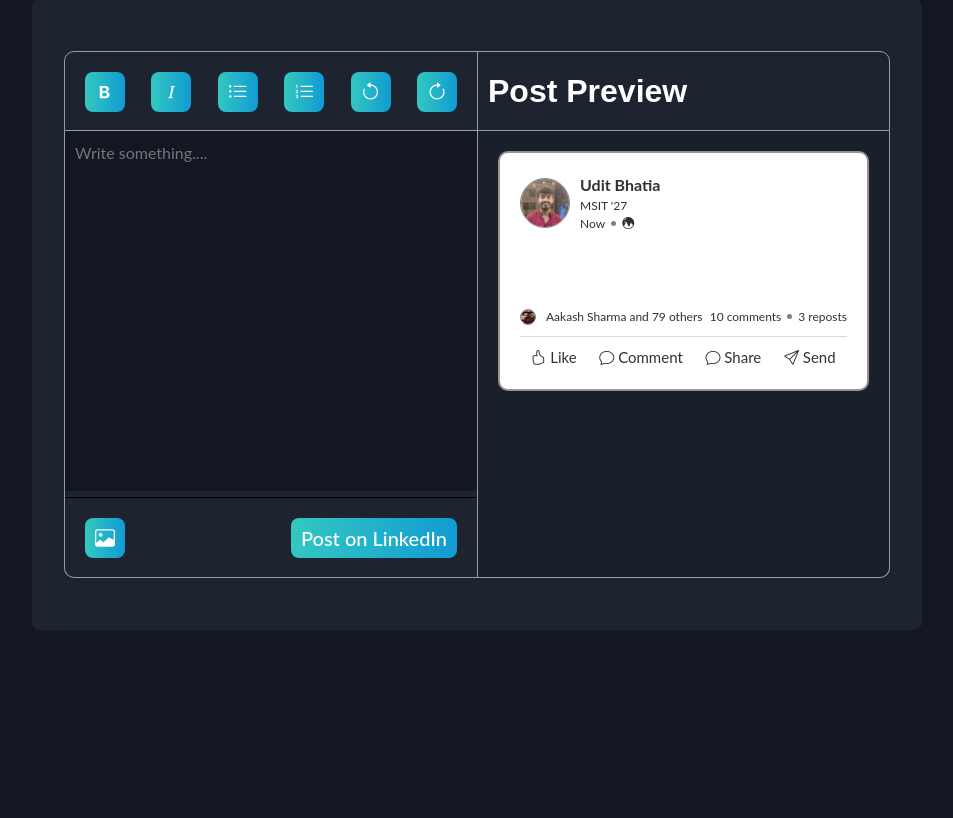
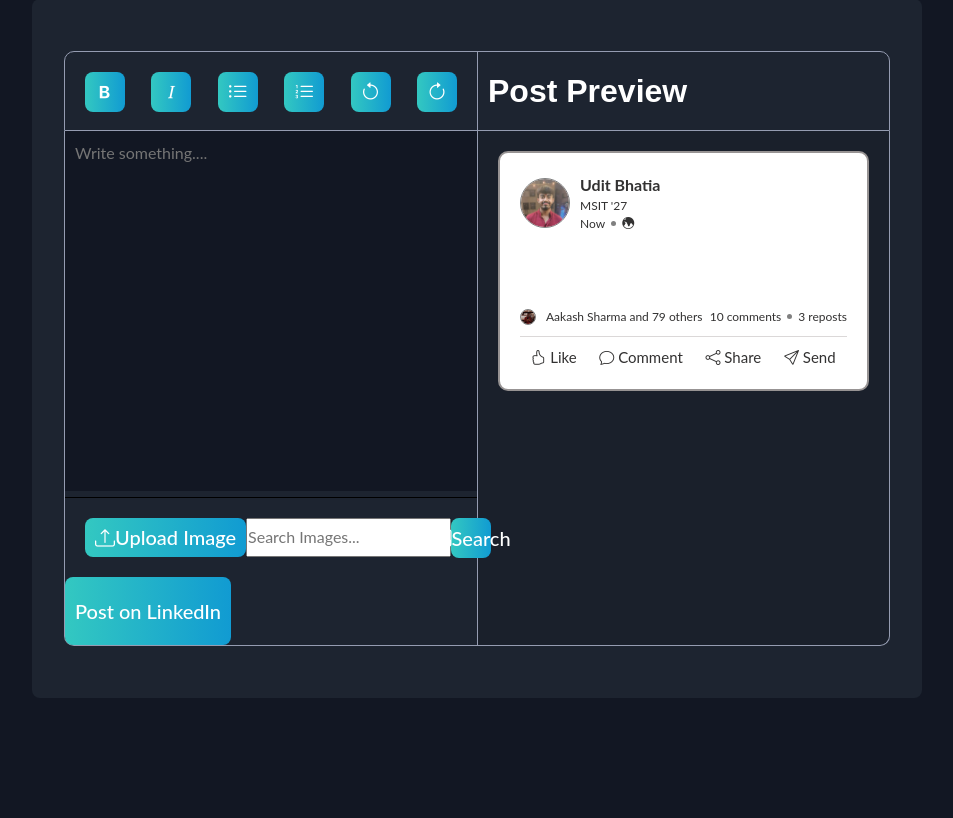
Before and after one commit to uditbhatia26/Postify, a Flask app: page /dashboard in a window 1280 px wide. Shown: the part 854-1672 px from the top of the page, without its empty margins (288-1241 px from the left). Before the commit the page ends 1484 px from the top, so only its background shows below. Run offline with Flask 3, Linux system fonts and the light colour scheme; the visitor is signed in with stand-in values (Sample User, id 1); some libraries are stand-ins or nearby versions.

Commit message:
Implemented images

```diff
--- a/main.py
+++ b/main.py
@@ -1,9 +1,10 @@
-from flask import Flask, render_template, redirect, session, url_for, request, flash
+from flask import Flask, render_template, redirect, session, url_for, request, flash, jsonify
 from authlib.integrations.flask_client import OAuth
 import os
 from flask import request
 from config import post_generation_template
 from langchain_core.prompts import PromptTemplate
+from werkzeug.utils import secure_filename
 from langchain_community.tools import DuckDuckGoSearchRun
 from langchain_groq import ChatGroq
 import requests
@@ -22,6 +23,11 @@ GOOGLE_CLIENT_SECRET = os.getenv("GOOGLE_CLIENT_SECRET")
 LINKEDIN_CLIENT_ID = os.getenv("LINKEDIN_CLIENT_ID")
 LINKEDIN_CLIENT_SECRET = os.getenv("LINKEDIN_CLIENT_SECRET")
 LINKEDIN_REDIRECT_URI = "http://localhost:5000/linkedin/callback"
+PEXELS_API_KEY = os.getenv("PEXELS_API_KEY")
+
+UPLOAD_FOLDER = "static/uploads"
+app.config["UPLOAD_FOLDER"] = UPLOAD_FOLDER
+os.makedirs(UPLOAD_FOLDER, exist_ok=True)
 
 # Initialize Search Tool
 search = DuckDuckGoSearchRun(name='Search')
@@ -200,6 +206,38 @@ def logout():
     session.pop("user", None)
     return redirect("/")
 
+# ✅ Search Images (Pexels API)
+@app.route("/search_images", methods=["POST"])
+def search_images():
+    data = request.get_json()
+    query = data.get("query")
+
+    if not query:
+        return   ({"error": "Query is required"}), 400
+
+    url = f"https://api.pexels.com/v1/search?query={query}&per_page=8"
+    headers = {"Authorization": PEXELS_API_KEY}
+    response = requests.get(url, headers=headers)
+
+    return jsonify(response.json()) if response.status_code == 200 else jsonify({"error": "Failed to fetch images"}), 500
+
+# ✅ Upload Image
+@app.route("/upload_image", methods=["POST"])
+def upload_image():
+    if "image" not in request.files:
+        return jsonify({"error": "No file uploaded"}), 400
+
+    file = request.files["image"]
+    if file.filename == "":
+        return jsonify({"error": "No selected file"}), 400
+
+    filename = secure_filename(file.filename)
+    file_path = os.path.join(app.config["UPLOAD_FOLDER"], filename)
+    file.save(file_path)
+
+    return jsonify({"image_url": f"/{file_path}"})
+
+
 @app.route("/generate_post", methods=["POST"])
 def generate_post():
     user_input = request.form.get("user_input")
--- a/templates/dashboard.html
+++ b/templates/dashboard.html
@@ -184,16 +184,16 @@
   </div>
 {% endif %}
 {% endwith %}
-    <!-- post-preview-section -->
+<!-- Post Preview Section -->
 <div class="preview-container single-services text-center mt-30 wow fadeIn" id="post-preview" data-wow-duration="1s" data-wow-delay="0.2s">
   <div class="upper-conatiner">
       <div class="edit-options">
-              <button class="edit-button main-btn wow fadeInUp" data-wow-duration="1.3s" data-wow-delay="1.1s"><i class="bi bi-type-bold"></i></button>
-              <button class="edit-button main-btn wow fadeInUp" data-wow-duration="1.3s" data-wow-delay="1.1s"><i class="bi bi-type-italic"></i></button>
-              <button class="edit-button main-btn wow fadeInUp" data-wow-duration="1.3s" data-wow-delay="1.1s"><i class="bi bi-list-ul"></i></button>
-              <button class="edit-button main-btn wow fadeInUp" data-wow-duration="1.3s" data-wow-delay="1.1s"><i class="bi bi-list-ol"></i></button>
-              <button class="edit-button main-btn wow fadeInUp" data-wow-duration="1.3s" data-wow-delay="1.1s"><i class="bi bi-arrow-counterclockwise"></i></button>
-              <button class="edit-button main-btn wow fadeInUp" data-wow-duration="1.3s" data-wow-delay="1.1s"><i class="bi bi-arrow-clockwise"></i></button>
+          <button class="edit-button main-btn wow fadeInUp"><i class="bi bi-type-bold"></i></button>
+          <button class="edit-button main-btn wow fadeInUp"><i class="bi bi-type-italic"></i></button>
+          <button class="edit-button main-btn wow fadeInUp"><i class="bi bi-list-ul"></i></button>
+          <button class="edit-button main-btn wow fadeInUp"><i class="bi bi-list-ol"></i></button>
+          <button class="edit-button main-btn wow fadeInUp"><i class="bi bi-arrow-counterclockwise"></i></button>
+          <button class="edit-button main-btn wow fadeInUp"><i class="bi bi-arrow-clockwise"></i></button>
       </div>
       <div class="screen">
           <h2>Post Preview</h2>
@@ -202,24 +202,39 @@
 
   <div class="lower-container">
       <div class="inputBox">
-              <form action="{{ url_for('post_to_linkedin') }}" method="post">
+          <form action="{{ url_for('post_to_linkedin') }}" method="post" enctype="multipart/form-data">
               <textarea id="postInput" name="final_post_content" placeholder="Write something....">{% if post %}{{ post }}{% endif %}</textarea>
+
               <div class="media">
-                      <div style="display: flex; flex-direction: row; gap: 40px;">
-                          <button class="edit-button main-btn wow fadeInUp"><i class="bi bi-image"></i></button>
+                  <!-- Image Upload Button -->
+                  <input type="file" id="imageUpload" name="image" accept="image/*" hidden>
+                  <label for="imageUpload" class="edit-button main-btn wow fadeInUp">
+                      <i class="bi bi-upload"></i> Upload Image
+                  </label>
+
+                  <!-- Image Search Box -->
+                  <input type="text" id="imageSearch" placeholder="Search Images..." class="image-search-box">
+                  <button type="button" onclick="searchImages()" class="edit-button main-btn wow fadeInUp">
+                      <i class="bi bi-image"></i> Search
+                  </button>
               </div>
+
+              <!-- Image Preview Section -->
+              <div id="imagePreviewContainer">
+                  {% if image_url %}
+                  <img id="imagePreview" src="{{ image_url }}" alt="Selected Image">
+                  {% else %}
+                  <img id="imagePreview" style="display: none;">
+                  {% endif %}
+              </div>
+
               <button type="submit" class="edit-button main-btn wow fadeInUp">Post on LinkedIn</button>
-                  </div>
           </form>
       </div>
 
-
-                <div class="add-media">
-
-                </div>
+      <div class="add-media"></div>
       <div class="post-preview">
           <div class="post">
-
               <div class="profile">
                   <img src="../static/assets/images/team/udit.jpeg" alt="Udit Bhatia">
                   <div class="name">
@@ -261,7 +276,7 @@
                       <span>Comment</span>
                   </div>
                   <div class="react-type">
-                        <i class="bi bi-chat"></i>
+                      <i class="bi bi-share"></i>
                       <span>Share</span>
                   </div>
                   <div class="react-type">
@@ -269,13 +284,58 @@
                       <span>Send</span>
                   </div>
               </div>
-
           </div>
       </div>
   </div>
 </div>
-    </div>
+<script>
+document.getElementById("imageUpload").addEventListener("change", function(event) {
+    const file = event.target.files[0];
+    if (file) {
+        const reader = new FileReader();
+        reader.onload = function(e) {
+            document.getElementById("imagePreview").src = e.target.result;
+            document.getElementById("imagePreview").style.display = "block";
+        };
+        reader.readAsDataURL(file);
+    }
+});
+
+async function searchImages() {
+    const query = document.getElementById("imageSearch").value;
+    if (!query) {
+        alert("Please enter a keyword");
+        return;
+    }
+
+    try {
+        const response = await fetch('/search_images', {
+            method: 'POST',
+            headers: { 'Content-Type': 'application/json' },
+            body: JSON.stringify({ query })
+        });
+
+        const data = await response.json();
+        if (data.error) {
+            alert(data.error);
+            return;
+        }
+
+        // Display first image result
+        if (data.photos.length > 0) {
+            const imageUrl = data.photos[0].src.large;
+            document.getElementById("imagePreview").src = imageUrl;
+            document.getElementById("imagePreview").style.display = "block";
+        }
+    } catch (error) {
+        console.error("Error:", error);
+        alert("Failed to fetch images");
+    }
+}
+</script>
+
 <!-- post-preview-section -->
+
 
 
 
```
Lines whose indentation alone changed are shown as unchanged.
